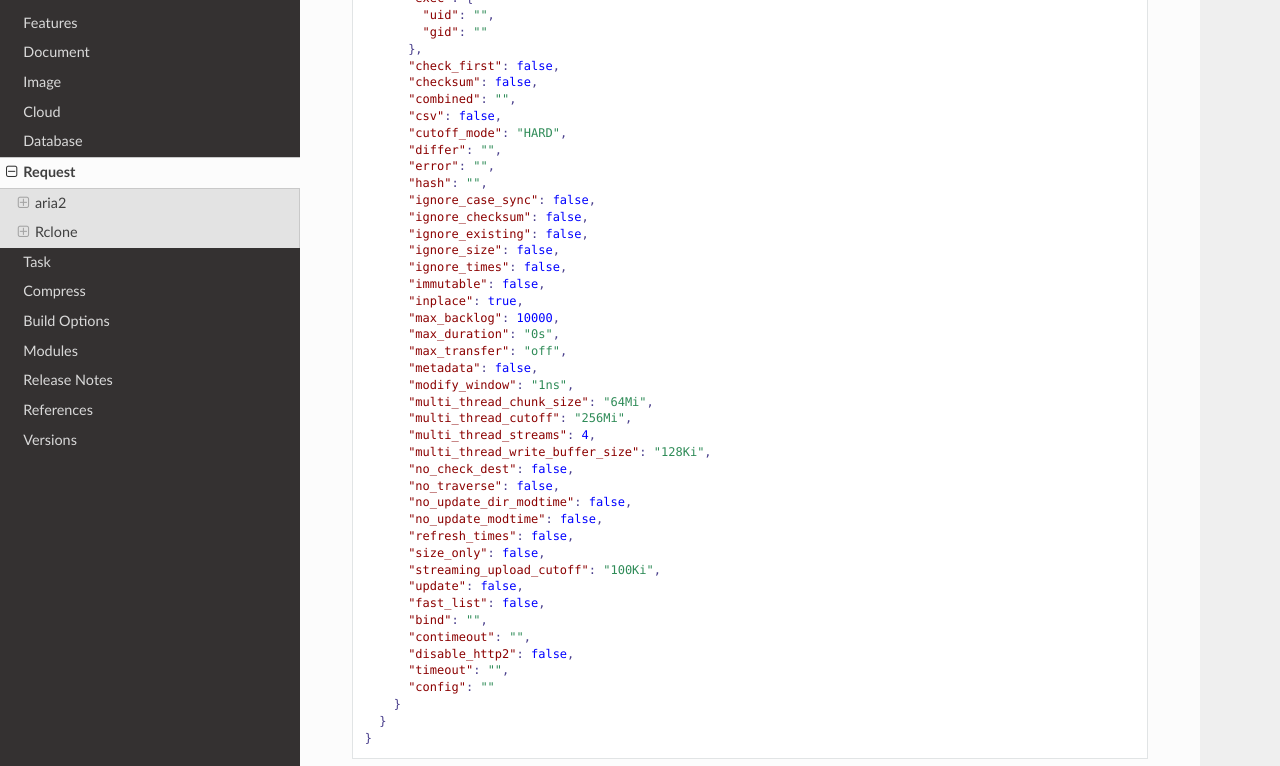
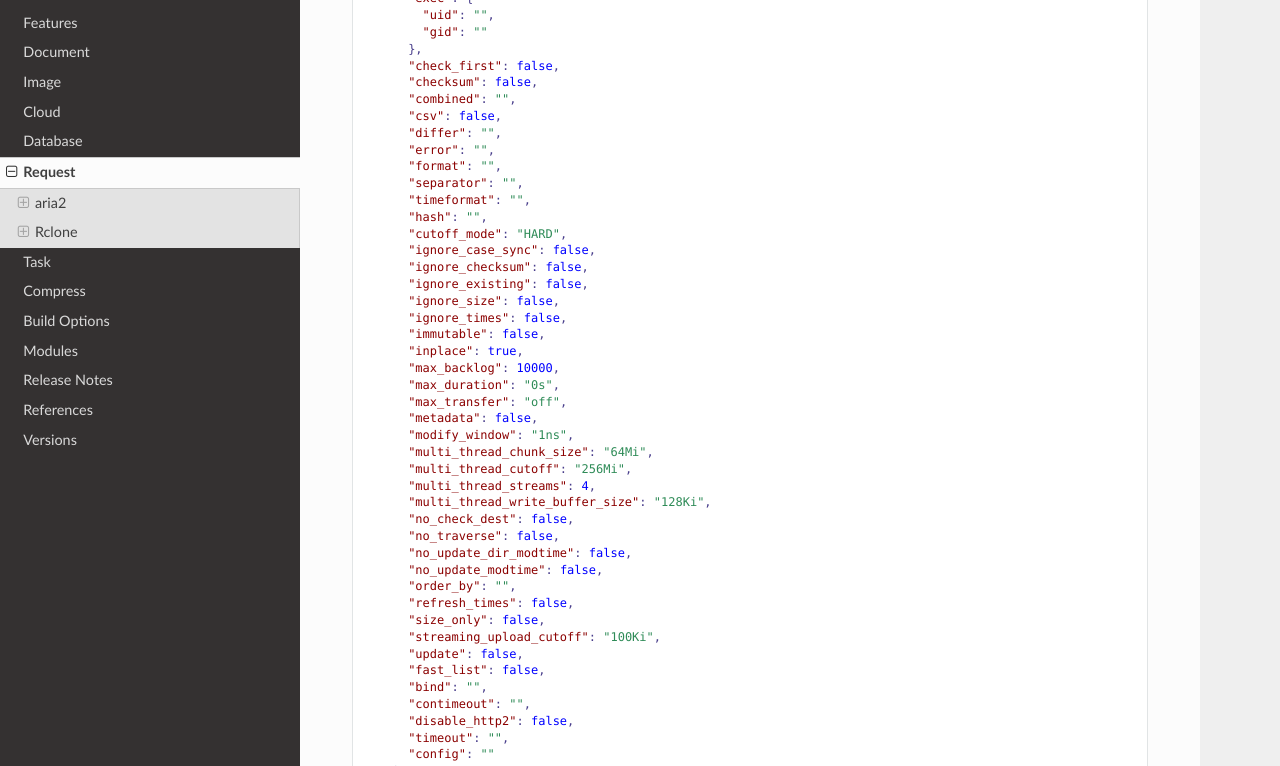
Before and after one commit to anpham6/chrome-docs, a Sphinx documentation site: the page built from source/request/index.rst, in a window 1280 px wide and 900 px high, scrolled down 2425 px, cut to the strip 134-900 px from the top of the window. Built offline with Sphinx 7.4.7 and the Read the Docs theme 3.1.0, drawn with Linux system fonts in a browser that asks for light colours.

Commit message:
Request: Rclone settings were updated.

```diff
--- a/source/request/index.rst
+++ b/source/request/index.rst
@@ -153,10 +153,13 @@ Commands
         "checksum": false,
         "combined": "",
         "csv": false,
-        "cutoff_mode": "HARD",
         "differ": "",
         "error": "",
+        "format": "",
+        "separator": "",
+        "timeformat": "",
         "hash": "",
+        "cutoff_mode": "HARD",
         "ignore_case_sync": false,
         "ignore_checksum": false,
         "ignore_existing": false,
@@ -177,6 +180,7 @@ Commands
         "no_traverse": false,
         "no_update_dir_modtime": false,
         "no_update_modtime": false,
+        "order_by": "",
         "refresh_times": false,
         "size_only": false,
         "streaming_upload_cutoff": "100Ki",
```
